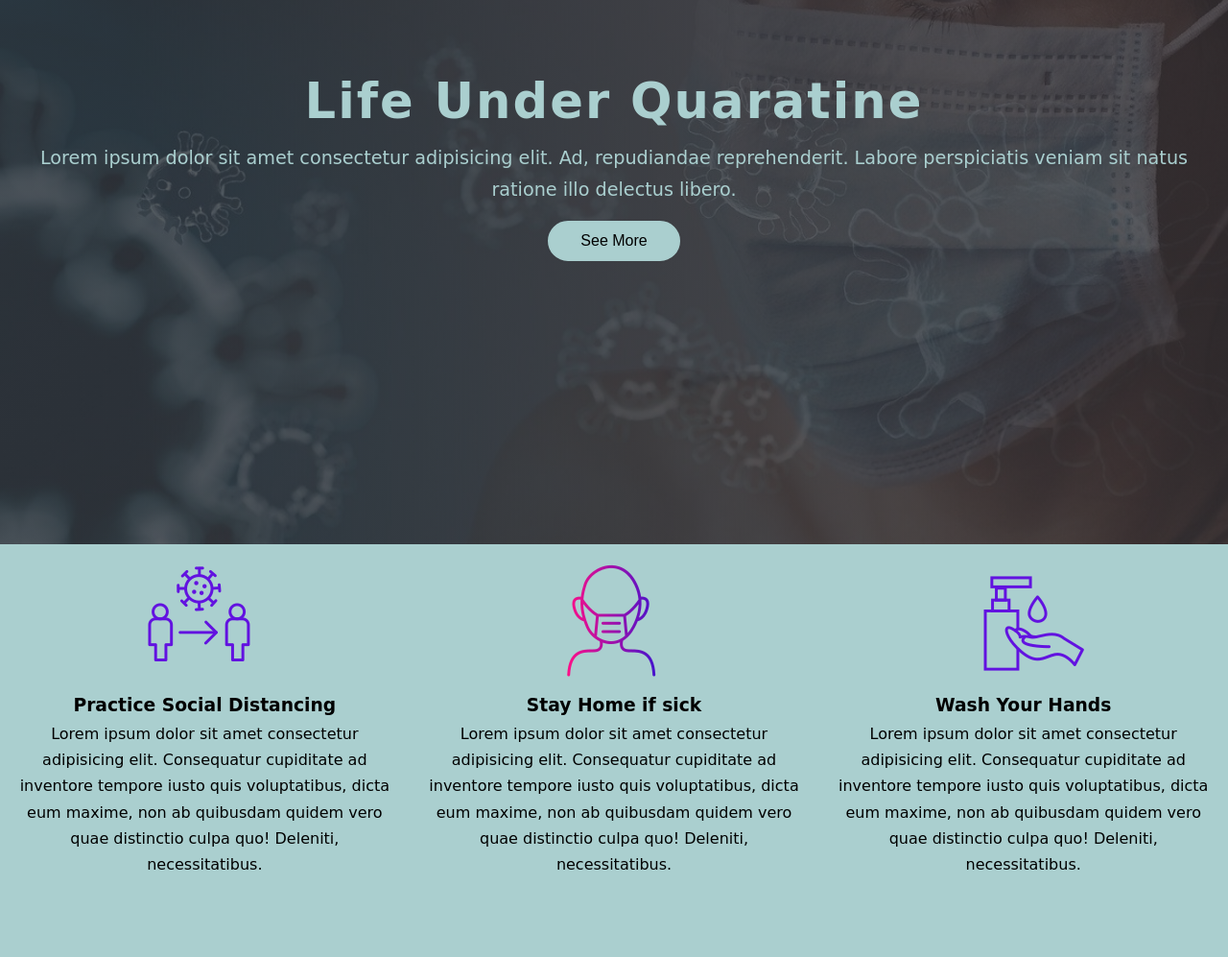
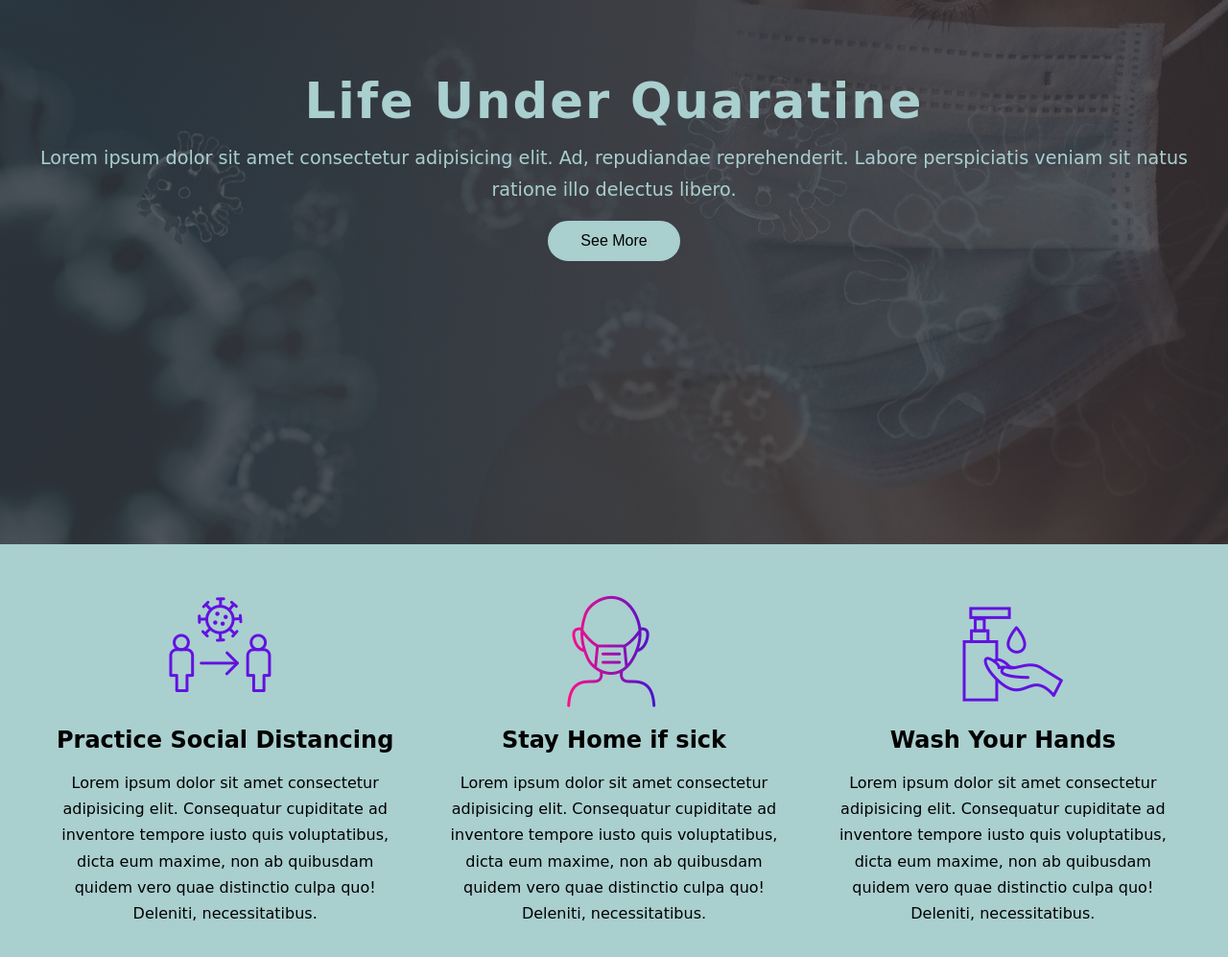
Before and after one commit to Eddboy01/Pandemic-Website, a plain HTML site: page index.html in a window 1280 px wide. Shown: the part 233-1230 px from the top of the page at 96% size. Before the commit the page ends 1173 px from the top, so only its background shows below. Drawn offline with Linux system fonts and the light colour scheme; a web font is replaced by a local one.

Commit message:
Styled card boxes

```diff
--- a/css/style.css
+++ b/css/style.css
@@ -133,7 +133,9 @@ a.nav-btn {
 /* ===============
   About Section
 =============== */
-
+.about-section {
+  padding: 2rem;
+}
 .about-box {
   display: flex;
   /* flex-wrap: wrap; */
@@ -155,3 +157,7 @@ a.nav-btn {
 
   text-align: center;
 }
+.card h3 {
+  font-size: 1.5rem;
+  margin-bottom: 10px;
+}
```
